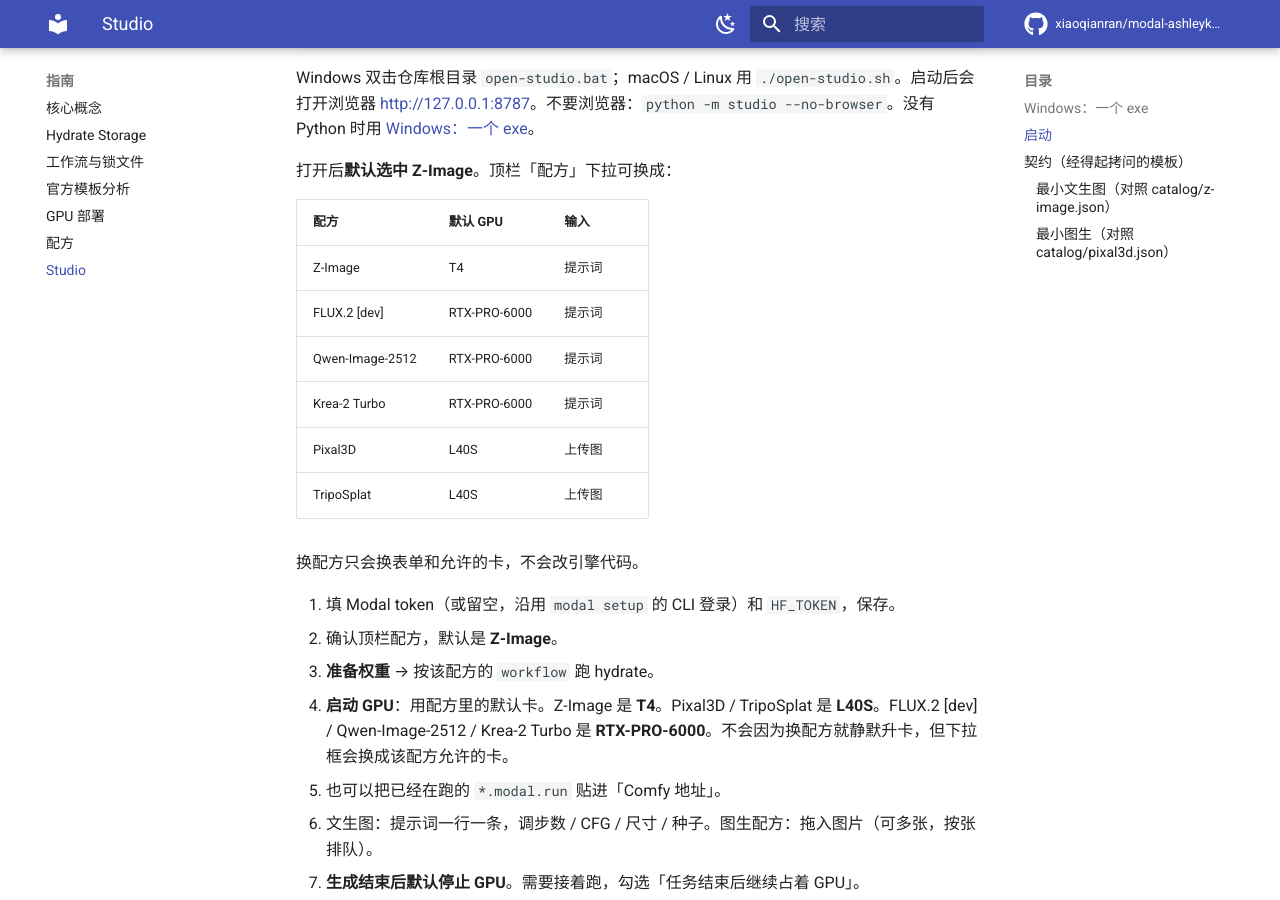
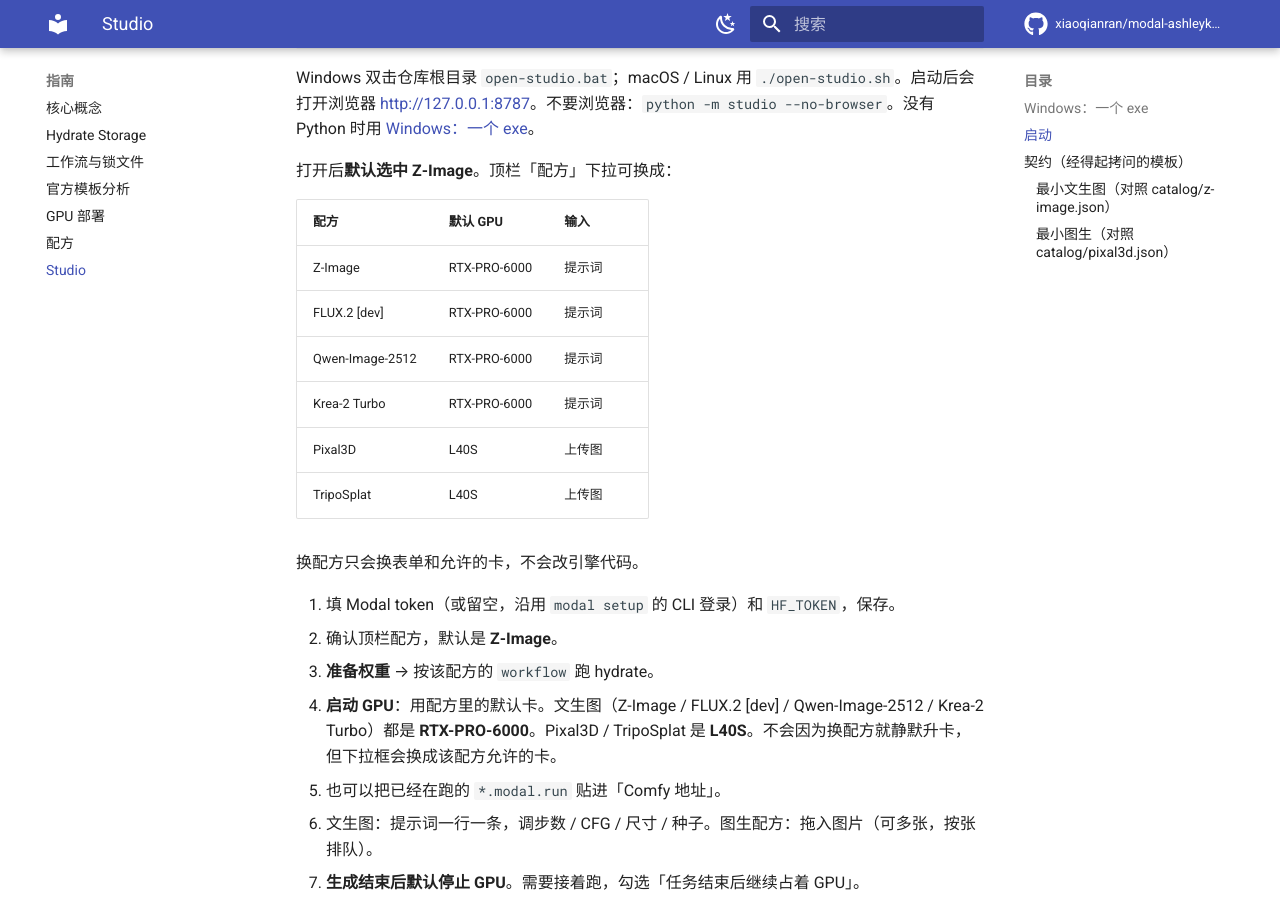
Before and after one commit to xiaoqianran/modal-ashleykza-comfyui, an MkDocs documentation site: the page built from docs/guide/studio.md, in a window 1280 px wide and 900 px high, scrolled down 1090 px. Built offline with MkDocs 1.6.1 and Material for MkDocs 9.7.7, drawn with Linux system fonts in a browser that asks for light colours; comment, search, counter and statistics services are not loaded; some of the changed text lies outside the part shown.

Commit message:
feat: 所有文生图配方默认 RTX-PRO-6000
Z-Image / FLUX.2 / Qwen-Image-2512 / Krea-2 Turbo 的 gpu 与
gpu_choices 一律只留 PRO 6000。图生 3D 仍是 L40S。

Co-authored-by: xiaoqianran <23200150217@post.usts.edu.cn>

```diff
--- a/docs/guide/studio.md
+++ b/docs/guide/studio.md
@@ -37,7 +37,7 @@ Windows 双击仓库根目录 `open-studio.bat`；macOS / Linux 用 `./open-stud
 
 | 配方 | 默认 GPU | 输入 |
 |---|---|---|
-| Z-Image | T4 | 提示词 |
+| Z-Image | RTX-PRO-6000 | 提示词 |
 | FLUX.2 [dev] | RTX-PRO-6000 | 提示词 |
 | Qwen-Image-2512 | RTX-PRO-6000 | 提示词 |
 | Krea-2 Turbo | RTX-PRO-6000 | 提示词 |
@@ -49,7 +49,7 @@ Windows 双击仓库根目录 `open-studio.bat`；macOS / Linux 用 `./open-stud
 1. 填 Modal token（或留空，沿用 `modal setup` 的 CLI 登录）和 `HF_TOKEN`，保存。
 2. 确认顶栏配方，默认是 **Z-Image**。
 3. **准备权重** → 按该配方的 `workflow` 跑 hydrate。
-4. **启动 GPU**：用配方里的默认卡。Z-Image 是 **T4**。Pixal3D / TripoSplat 是 **L40S**。FLUX.2 [dev] / Qwen-Image-2512 / Krea-2 Turbo 是 **RTX-PRO-6000**。不会因为换配方就静默升卡，但下拉框会换成该配方允许的卡。
+4. **启动 GPU**：用配方里的默认卡。文生图（Z-Image / FLUX.2 [dev] / Qwen-Image-2512 / Krea-2 Turbo）都是 **RTX-PRO-6000**。Pixal3D / TripoSplat 是 **L40S**。不会因为换配方就静默升卡，但下拉框会换成该配方允许的卡。
 5. 也可以把已经在跑的 `*.modal.run` 贴进「Comfy 地址」。
 6. 文生图：提示词一行一条，调步数 / CFG / 尺寸 / 种子。图生配方：拖入图片（可多张，按张排队）。
 7. **生成结束后默认停止 GPU**。需要接着跑，勾选「任务结束后继续占着 GPU」。
@@ -91,8 +91,8 @@ Z-Image 必须是 `graph`：Ashley 0.32.0 没有官方模板里的 `ResolutionSe
   "mode": "graph",
   "workflow": "examples/z-image-base.json",
   "lock": "examples/z-image-base.lock.json",
-  "gpu": "T4",
-  "gpu_choices": ["T4", "L4", "L40S"],
+  "gpu": "RTX-PRO-6000",
+  "gpu_choices": ["RTX-PRO-6000"],
   "params": [
     {"id": "prompt", "type": "text", "bind": "prompt", "title": "提示词", "required": true},
     {"id": "seed", "type": "int", "bind": "seed", "title": "种子", "default": -1, "minimum": -1}
@@ -137,6 +137,7 @@ Z-Image 必须是 `graph`：Ashley 0.32.0 没有官方模板里的 `ResolutionSe
 - 为每个 JSON 写 Python 适配器
 - 在 catalog 里编造 HuggingFace 地址（那是锁文件 / resolver 的事）
 - 给图生配方默认 T4
+- 给文生图配方默认 T4（一律 RTX-PRO-6000）
 - 把 `graph` 抄到每个新配方上
 
 `workflow` / `lock` 必须是仓库内相对路径，不能 `..`。
```
Also changed, not shown: docs/guide/workflows.md (+2 -2 lines), 4 other files.
